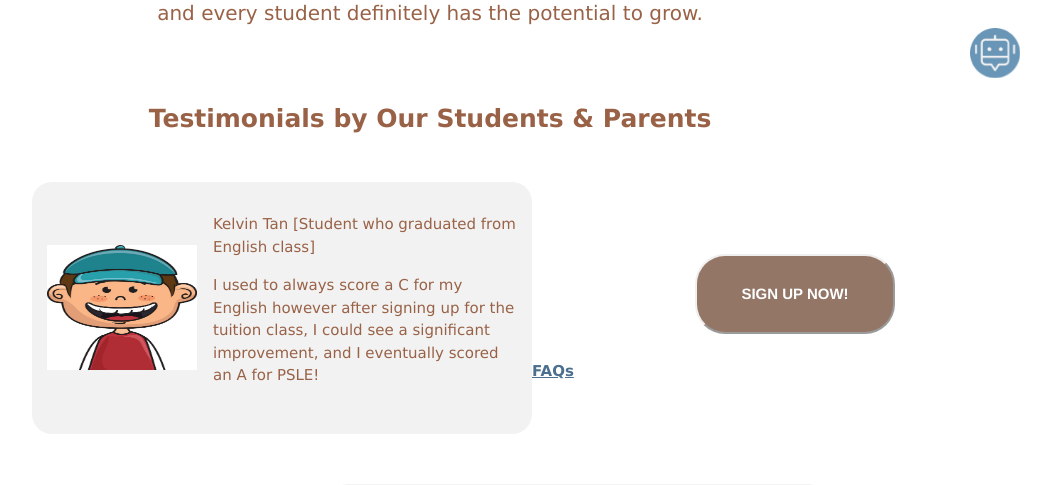
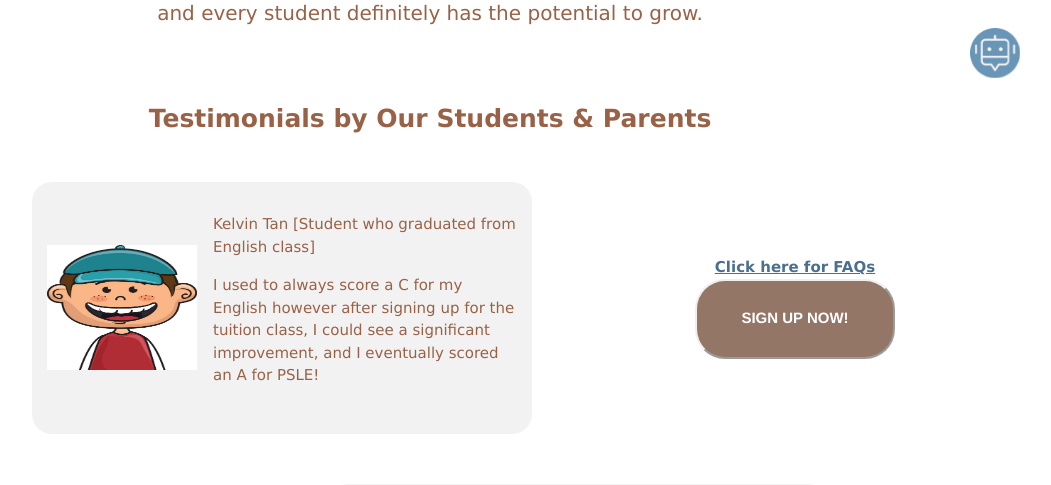
Before and after one commit to czlm/we-love-python-, a Flask app: page / in a window 1280 px wide. Shown: the part 672-1157 px from the top of the page, without its empty margins (210-1261 px from the left). Run offline with Flask 2, Linux system fonts and the light colour scheme; some libraries are stand-ins or nearby versions.

Commit message:
Update Ghome.html

```diff
--- a/templates/Ghome.html
+++ b/templates/Ghome.html
@@ -37,9 +37,9 @@
 	</div>
 </div>
 </div>
-</div><br><br><br><center>
+</div><br><br><br>
+<center><a href="/FAQdisplay" id="text2">Click here for FAQs</a></center><center>
 	<a href="/FAQdisplay"><button type="button" id="questions">SIGN UP NOW!</button></a><br><br></center>
-<a href="/FAQdisplay" id="text2">FAQs</a>
 
 <style>
 footer {
```
